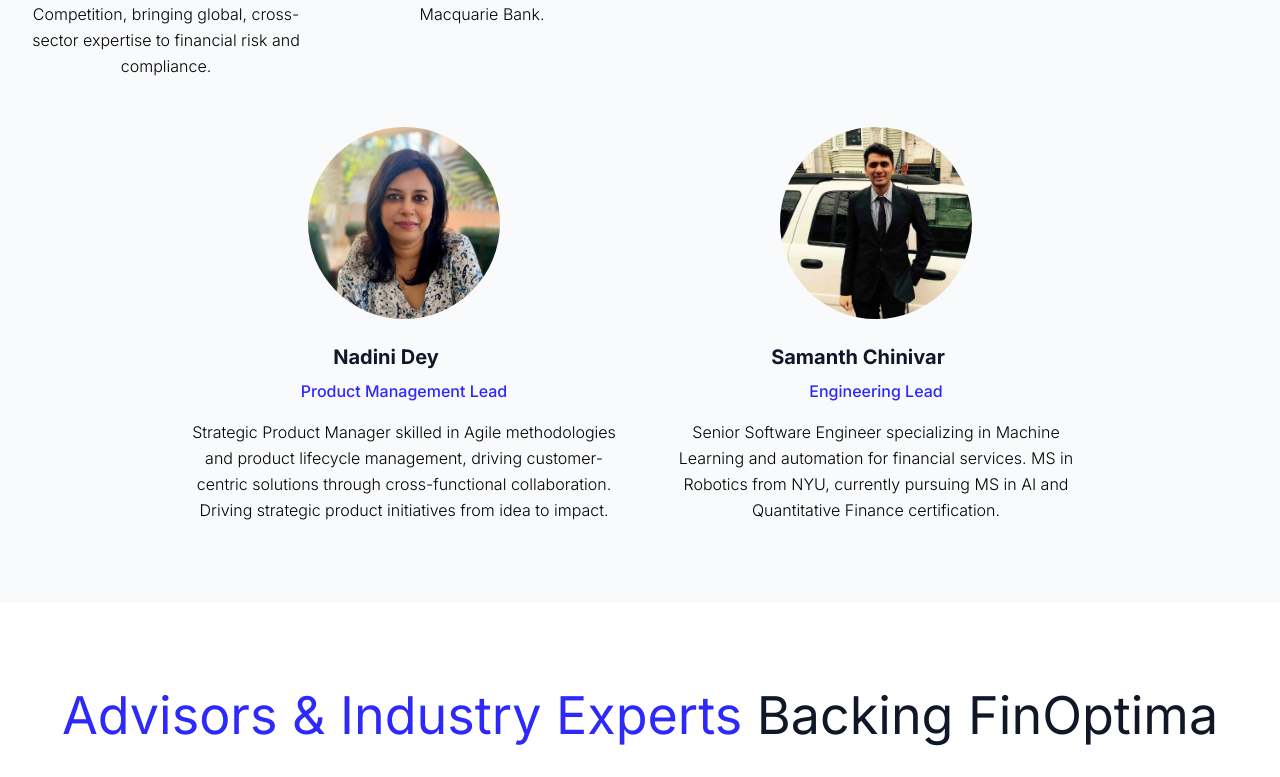
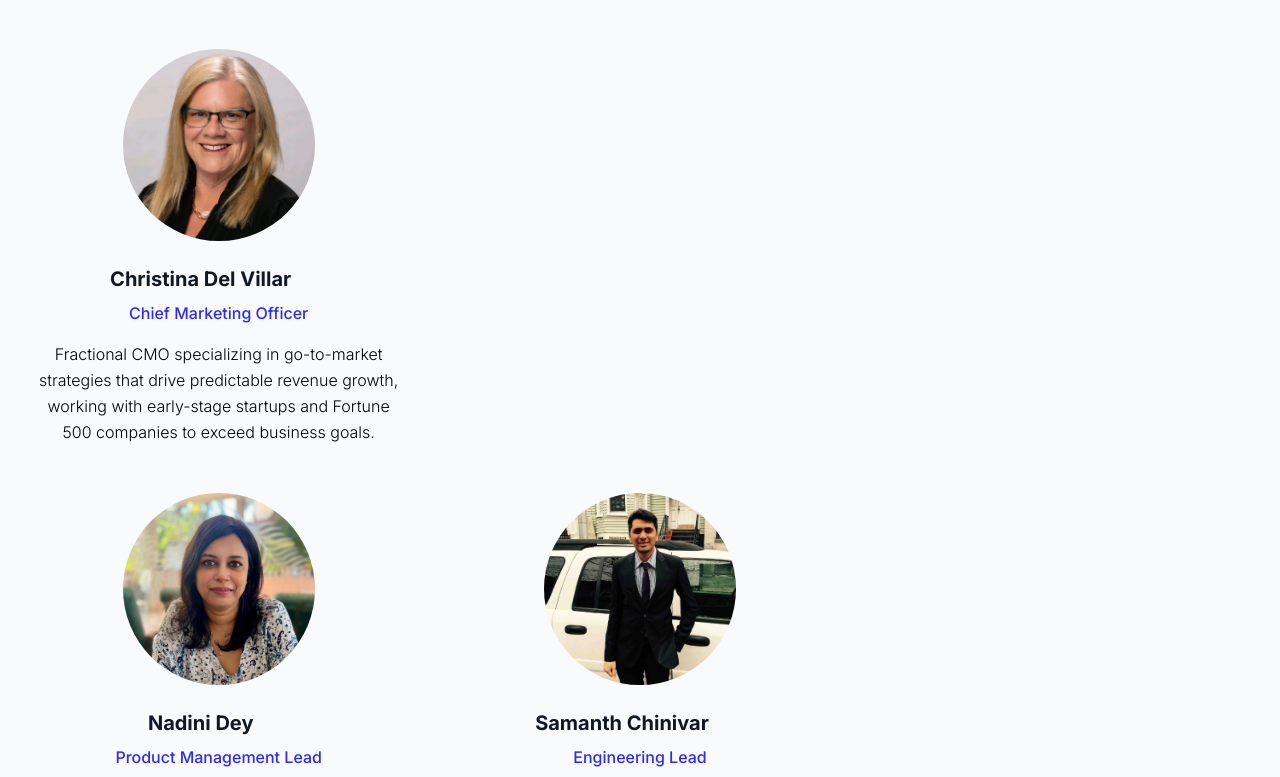
Before and after one commit to weboshi/finoptima, a Next.js app: page / in a window 1280 px wide. Shown: the part 9204-9981 px from the top of the page. Built offline with nearby package versions, Linux system fonts and the light colour scheme; no server answers; some icons are missing.

Commit message:
Update page.tsx

```diff
--- a/app/page.tsx
+++ b/app/page.tsx
@@ -1259,8 +1259,8 @@
           </motion.div>
 
           {/* Team Members */}
-          {/* First Row - 4 Members */}
-          <div className="grid grid-cols-1 md:grid-cols-2 lg:grid-cols-4 gap-12 mb-12">
+          {/* First Row - 3 Members */}
+          <div className="grid grid-cols-1 md:grid-cols-2 lg:grid-cols-3 gap-12 mb-12">
             {/* Team Member 1 */}
             <motion.div
               className="text-center"
@@ -1398,8 +1398,8 @@
             </motion.div>
           </div>
 
-          {/* Second Row - 2 Members */}
-          <div className="grid grid-cols-1 md:grid-cols-2 gap-12 max-w-4xl mx-auto">
+          {/* Second Row - 3 Members */}
+          <div className="grid grid-cols-1 md:grid-cols-2 lg:grid-cols-3 gap-12">
             {/* Team Member 5 */}
             <motion.div
               className="text-center"
```
